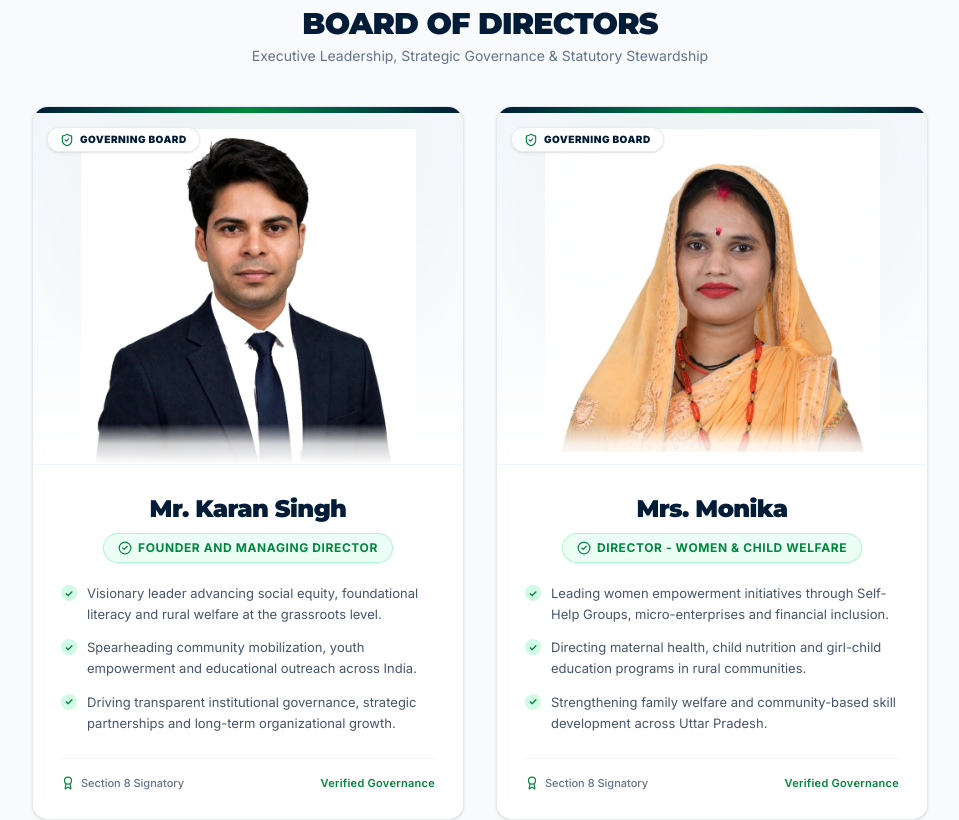
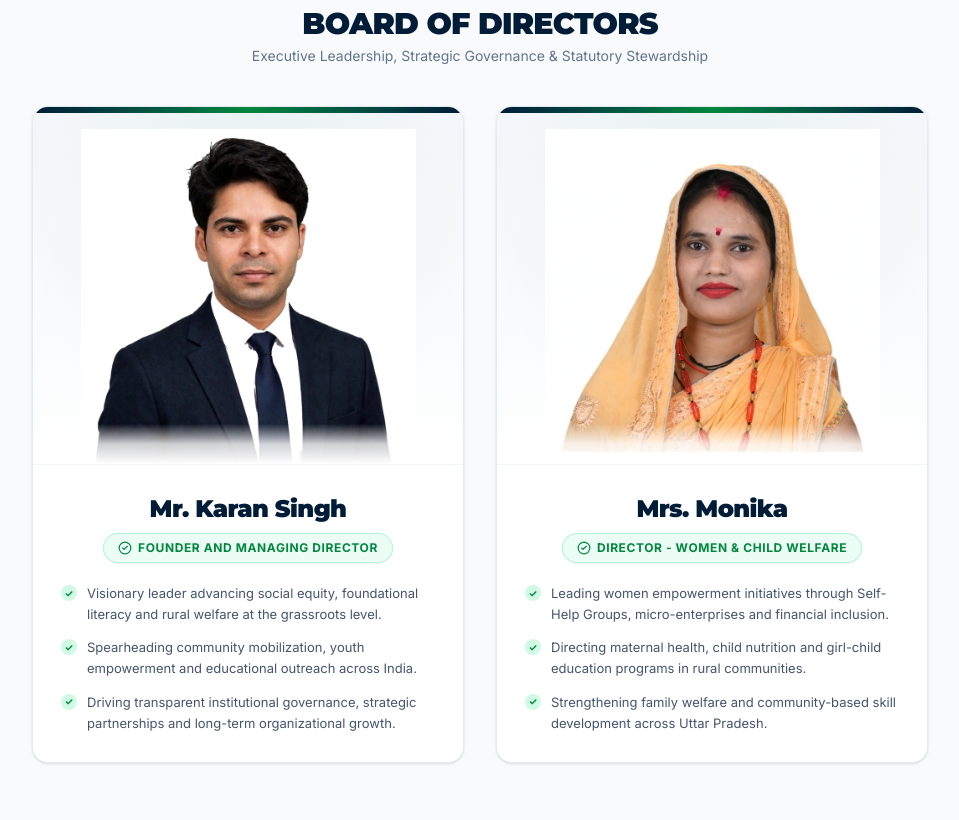
Before and after one commit to vivekducs/neev-welfare, a Next.js app: page / in a window 1280 px wide. Shown: the part 4246-5066 px from the top of the page, without its empty margins (160-1119 px from the left). Built offline with nearby package versions, Linux system fonts and the light colour scheme.

Commit message:
refactor(directors): remove Governing Board badge and Section 8 governance strip from director card

```diff
--- a/components/cards/DirectorCard.tsx
+++ b/components/cards/DirectorCard.tsx
@@ -1,6 +1,6 @@
 import React from "react";
 import Image from "next/image";
-import { ShieldCheck, CheckCircle2, Award } from "lucide-react";
+import { CheckCircle2 } from "lucide-react";
 import { Director } from "@/lib/data";
 
 interface DirectorCardProps {
@@ -17,12 +17,6 @@ export function DirectorCard({ director }: DirectorCardProps) {
       <div className="relative w-full h-80 sm:h-88 bg-gradient-to-b from-slate-100/90 via-slate-50 to-white flex items-end justify-center pt-4 px-4 overflow-hidden border-b border-slate-100">
         {/* Subtle Ambient Radial Highlight */}
         <div className="absolute inset-0 bg-[radial-gradient(circle_at_50%_35%,rgba(0,135,62,0.06),transparent_70%)] pointer-events-none" />
-
-        {/* Governing Board Floating Badge */}
-        <div className="absolute top-3.5 left-3.5 z-10 inline-flex items-center gap-1.5 px-3 py-1 rounded-full text-[10px] font-black uppercase tracking-wider bg-white/95 backdrop-blur-md text-[#001c37] shadow-sm border border-slate-200/80">
-          <ShieldCheck className="w-3.5 h-3.5 text-[#00873e]" />
-          <span>Governing Board</span>
-        </div>
 
         {/* Director Portrait Image */}
         <div className="relative w-full h-full">
@@ -64,17 +58,6 @@ export function DirectorCard({ director }: DirectorCardProps) {
             </li>
           ))}
         </ul>
-
-        {/* Verified Fiduciary Strip */}
-        <div className="mt-6 pt-4 border-t border-slate-100 flex items-center justify-between text-[11px] text-slate-400 font-medium">
-          <span className="inline-flex items-center gap-1.5 text-slate-500">
-            <Award className="w-3.5 h-3.5 text-[#00873e]" />
-            <span>Section 8 Signatory</span>
-          </span>
-          <span className="text-[#00873e] font-semibold tracking-wide">
-            Verified Governance
-          </span>
-        </div>
       </div>
     </article>
   );
```
